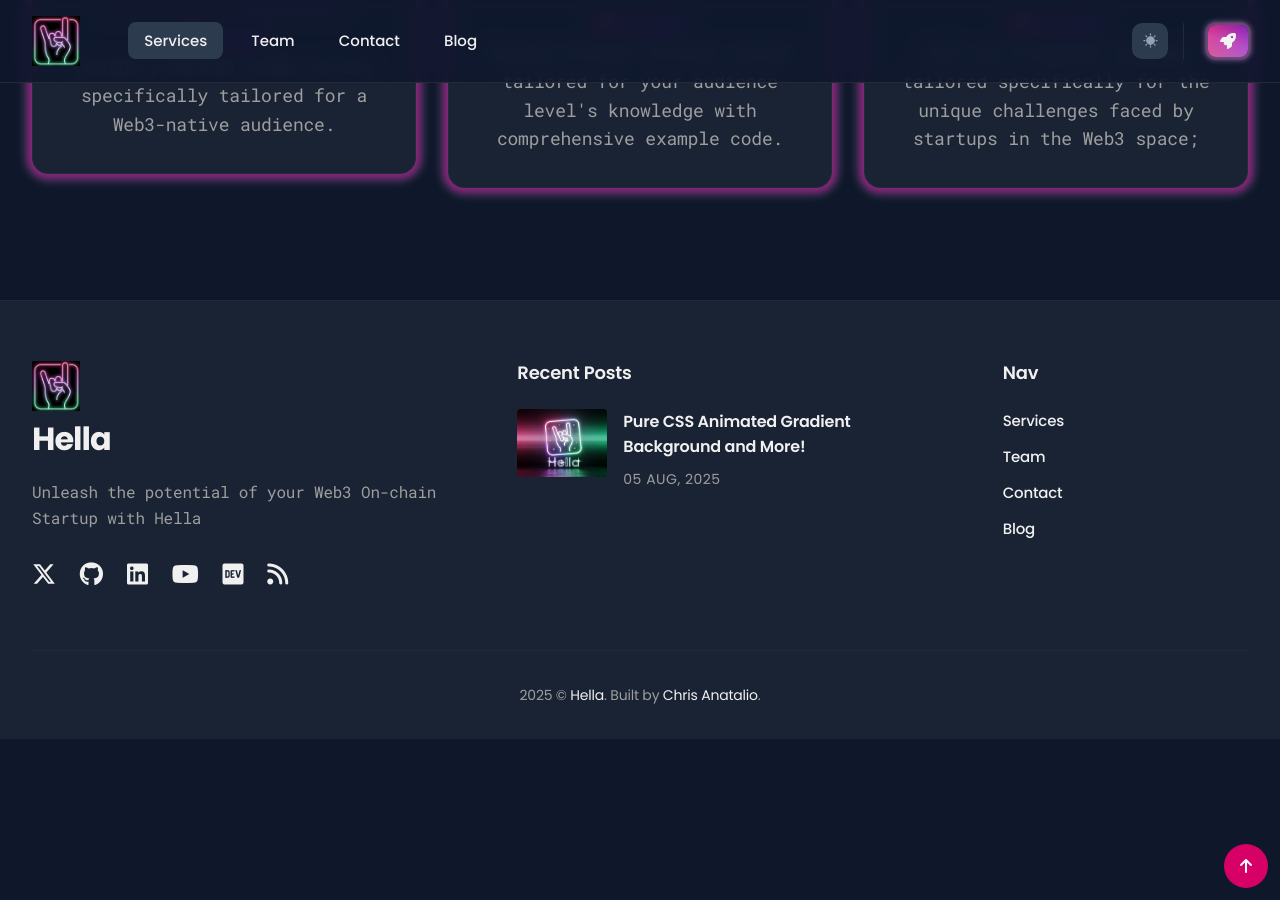
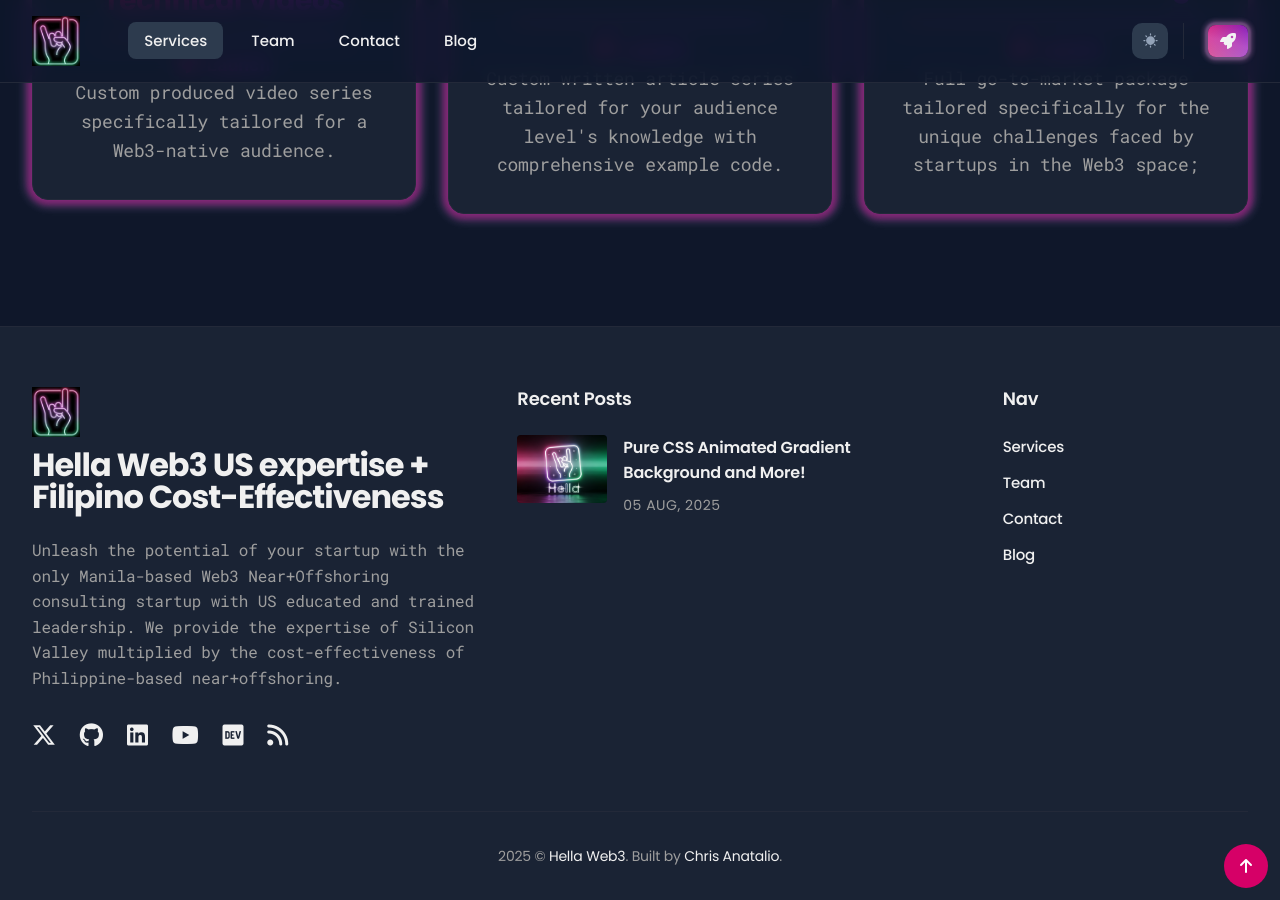
Before and after one commit to hella-web3/hella-site-base, a Jekyll site: the page built from _pages/web3-consultant-service-offerings.html, in a window 1280 px wide and 900 px high, scrolled down 1134 px. Built offline with Jekyll 4.4.1, drawn with Linux system fonts in a browser that asks for light colours; comment, search, counter and statistics services are not loaded; some of the changed text lies outside the part shown.

Commit message:
Rebrand and update content

```diff
--- a/_data/settings.yml
+++ b/_data/settings.yml
@@ -1,7 +1,7 @@
 #-------------------------------
 # Site Settings
-title: Hella
-description: Hella Consulting - Web3 Native Fractional Engineering, DevRel, Digital Marketing & Strategy
+title: Hella Web3 US expertise + Filipino Cost-Effectiveness
+description: Hella Consulting - Web3 Native Native Fractional Engineering, DevRel, Digital Marketing & Strategy with US Expertise multiplied by the cost effectiveness of Philippine near+offshoring
 logo: /images/hella-logo-4.png
 logo_dark: /images/hella-logo-3.jpg
 baseurl:
@@ -44,10 +44,10 @@
 # Hero Settings
 hero:
   enable: true
-  hero_title: Hella
-  hero_subtitle: Web3-Native Fractional Engineering, DevRel, Digital Marketing & Strategy
+  hero_title: Hella Web3
+  hero_subtitle: Philippines-based Fractional Near+Offshore Engineering, DevRel, Digital Marketing & Strategy
   hero_description: |
-    Full-service consultancy with broad experience across Web2, Enterprise and Web3
+    US trained & educated leadership + full-service consultancy with broad experience across Fortune 500, Silicon Valley and Web3
   hero_image: /images/101.jpg
   hero_button_text: Let's Go
   hero_button_link: '/contact/'
@@ -55,7 +55,7 @@
 # Team
 team:
   enable: true
-  team_title: Hella Teamwork
+  team_title: Hella Teamwork - US expertise multiplied by Philippine Cost Effectiveness
   team_link: '/team/'
   team_image:
     - alt: "Chris Anatalio"
@@ -83,7 +83,7 @@
 
 #-------------------------------
 # Footer Settings
-footer_description: Unleash the potential of your Web3 On-chain Startup with Hella
+footer_description: Unleash the potential of your startup with the only Manila-based Web3 Near+Offshoring consulting startup with US educated and trained leadership.  We provide the expertise of Silicon Valley multiplied by the cost-effectiveness of Philippine-based near+offshoring.
 
 #-------------------------------
 # Social Settings
--- a/_includes/footer.html
+++ b/_includes/footer.html
@@ -85,7 +85,7 @@
   <div class="container">
     <div class="row">
       <div class="col col-12">
-        <div class="copyright">{{ site.time | date: '%Y' }} &copy; <a href="/">{{ site.data.settings.title }}</a>. Built by <a href="https://www.linkedin.com/in/anataliocs/">Chris Anatalio</a>.</div>
+        <div class="copyright">{{ site.time | date: '%Y' }} &copy; <a href="/">Hella Web3</a>. Built by <a href="https://www.linkedin.com/in/anataliocs/">Chris Anatalio</a>.</div>
       </div>
     </div>
   </div>
--- a/_pages/web3-consultant-service-offerings.html
+++ b/_pages/web3-consultant-service-offerings.html
@@ -13,8 +13,8 @@
     <div class="section__inner">
         <div class="row">
             <div class="col col-12 col-d-12">
-                <h1>Hella Service Offerings</h1>
-                <h4 class="">Curated to specifically address unique issues and strengths present in emerging tech web3 startups</h4>
+                <h1>Hella Web3 Service Offerings</h1>
+                <h4 class="">US Expertise + Philipine Cost Effectiveness: Curated to specifically address unique issues and strengths present in emerging tech web3 startups</h4>
                 <hr/>
             </div>
         </div>
```
